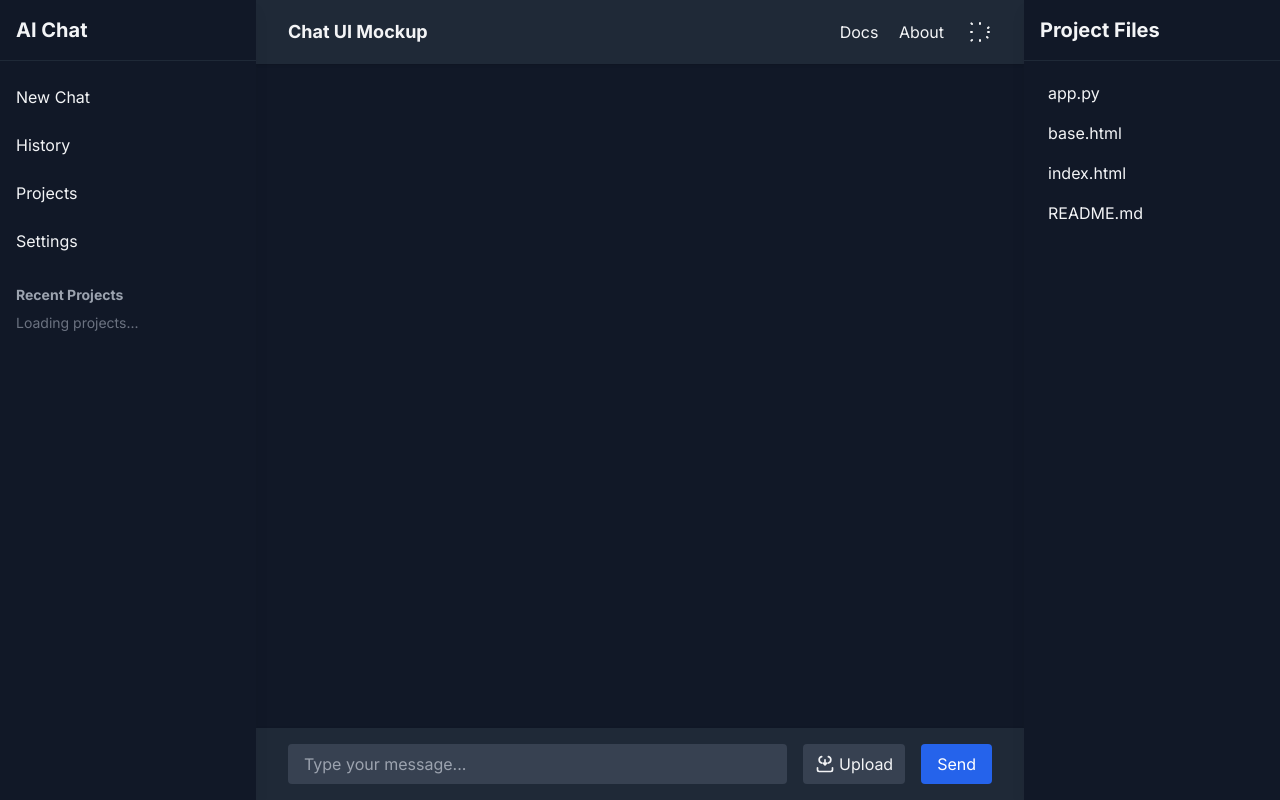
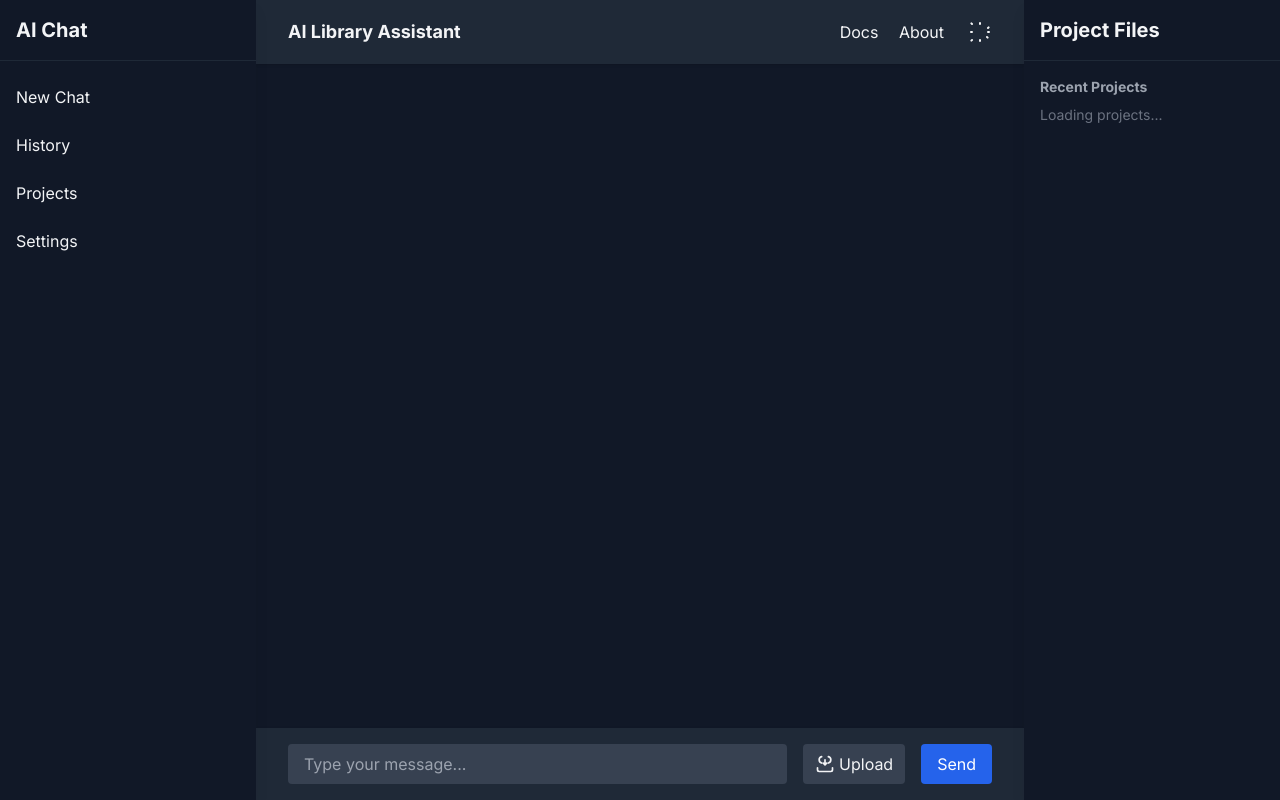
Before and after one commit to cgb37/library-assistant-langgraph, a Python web app: template templates/base.html in a window 1280 px wide. Run offline with Jinja, Linux system fonts and the light colour scheme; the template is opened without the code that fills it, so the values that code supplies are empty; some libraries are stand-ins or nearby versions.

Commit message:
feat(header): update header title to reflect new branding
Change the header title from "Chat UI Mockup" to "AI Library Assistant" for better representation of the application’s branding.

Remove the old project files template and rename the sidebar template to better reflect its new function.

The updates improve clarity for users and maintain consistency in the user interface.

```diff
--- a/templates/_header.html
+++ b/templates/_header.html
@@ -4,7 +4,7 @@
         <button id="sidebarToggle" class="mr-4 md:hidden">
             <svg class="w-6 h-6" fill="none" stroke="currentColor" viewBox="0 0 24 24"><path stroke-linecap="round" stroke-linejoin="round" stroke-width="2" d="M4 6h16M4 12h16M4 18h16"></path></svg>
         </button>
-        <span class="font-bold text-lg">Chat UI Mockup</span>
+        <span class="font-bold text-lg">AI Library Assistant</span>
     </div>
     <nav class="space-x-4">
         <a href="#" class="hover:underline">Docs</a>
--- a/templates/_project_files.html
+++ b/templates/_project_files.html
@@ -2,11 +2,40 @@
 <aside id="projectFiles" class="fixed right-0 top-0 h-full w-64 bg-gray-900 text-gray-100 shadow-lg z-30 flex flex-col">
     <div class="p-4 font-bold text-xl border-b border-gray-800">Project Files</div>
     <div class="flex-1 overflow-y-auto p-4">
-        <ul class="space-y-2">
-            <li><a href="#" class="block px-2 py-1 rounded hover:bg-gray-800">app.py</a></li>
-            <li><a href="#" class="block px-2 py-1 rounded hover:bg-gray-800">base.html</a></li>
-            <li><a href="#" class="block px-2 py-1 rounded hover:bg-gray-800">index.html</a></li>
-            <li><a href="#" class="block px-2 py-1 rounded hover:bg-gray-800">README.md</a></li>
-        </ul>
+         <h3 class="text-sm font-semibold text-gray-400 mb-2">Recent Projects</h3>
+            <div id="sidebar-projects">
+                <!-- This will be populated dynamically -->
+                <p class="text-sm text-gray-500">Loading projects...</p>
+            </div>
     </div>
 </aside>
+
+<script>
+// Load projects in sidebar
+async function loadSidebarProjects() {
+    try {
+        const response = await fetch('/api/projects/');
+        if (response.ok) {
+            const projects = await response.json();
+            const container = document.getElementById('sidebar-projects');
+
+            if (projects.length === 0) {
+                container.innerHTML = '<p class="text-sm text-gray-500">No projects yet</p>';
+            } else {
+                container.innerHTML = projects.slice(0, 5).map(project =>
+                    `<div class="text-sm py-1 px-2 rounded hover:bg-gray-800 cursor-pointer" data-project-id="${project.id}">
+                        <div class="font-medium">${project.name}</div>
+                        <div class="text-gray-400 text-xs truncate">${project.description || 'No description'}</div>
+                    </div>`
+                ).join('');
+            }
+        }
+    } catch (error) {
+        console.error('Error loading projects:', error);
+        document.getElementById('sidebar-projects').innerHTML = '<p class="text-sm text-red-400">Error loading projects</p>';
+    }
+}
+
+// Load projects when page loads
+document.addEventListener('DOMContentLoaded', loadSidebarProjects);
+</script>
--- a/templates/_sidebar.html
+++ b/templates/_sidebar.html
@@ -8,44 +8,5 @@
             <li><a href="/projects" class="block px-4 py-2 rounded hover:bg-gray-800">Projects</a></li>
             <li><a href="#" class="block px-4 py-2 rounded hover:bg-gray-800">Settings</a></li>
         </ul>
-
-        <!-- Projects Section -->
-        <div class="mt-6 px-4">
-            <h3 class="text-sm font-semibold text-gray-400 mb-2">Recent Projects</h3>
-            <div id="sidebar-projects">
-                <!-- This will be populated dynamically -->
-                <p class="text-sm text-gray-500">Loading projects...</p>
-            </div>
-        </div>
     </nav>
 </div>
-
-<script>
-// Load projects in sidebar
-async function loadSidebarProjects() {
-    try {
-        const response = await fetch('/api/projects/');
-        if (response.ok) {
-            const projects = await response.json();
-            const container = document.getElementById('sidebar-projects');
-
-            if (projects.length === 0) {
-                container.innerHTML = '<p class="text-sm text-gray-500">No projects yet</p>';
-            } else {
-                container.innerHTML = projects.slice(0, 5).map(project =>
-                    `<div class="text-sm py-1 px-2 rounded hover:bg-gray-800 cursor-pointer" data-project-id="${project.id}">
-                        <div class="font-medium">${project.name}</div>
-                        <div class="text-gray-400 text-xs truncate">${project.description || 'No description'}</div>
-                    </div>`
-                ).join('');
-            }
-        }
-    } catch (error) {
-        console.error('Error loading projects:', error);
-        document.getElementById('sidebar-projects').innerHTML = '<p class="text-sm text-red-400">Error loading projects</p>';
-    }
-}
-
-// Load projects when page loads
-document.addEventListener('DOMContentLoaded', loadSidebarProjects);
-</script>
--- a/templates/base.html
+++ b/templates/base.html
@@ -28,8 +28,8 @@
     {% block head %}{% endblock %}
 </head>
 <body class="bg-gray-100 dark:bg-gray-900 min-h-screen transition-colors duration-300">
+    {% include "_header.html" %}
     {% include "_sidebar.html" %}
-    {% include "_header.html" %}
     {% include "_project_files.html" %}
     <main class="pt-20 pb-24 px-4 ml-64 mr-64 min-h-screen">
         {% block content %}{% endblock %}
```
